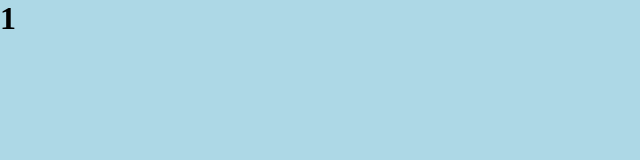
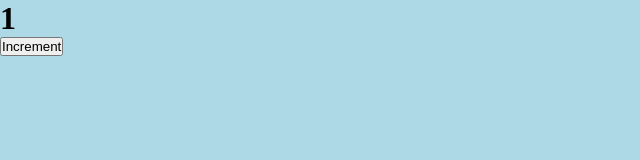
Before and after one commit to Manidoux41/tutoreact-videv, a React (Vite) app: page / in a window 1280 px wide. Shown: the top 160 px of the page, without its empty margins (0-640 px from the left). Built offline with nearby package versions, Linux system fonts and the light colour scheme.

Commit message:
cas simple de useState avec counter

```diff
--- a/src/App.jsx
+++ b/src/App.jsx
@@ -6,12 +6,15 @@ const App = () => {
 const [counter, setCounter] = useState(1)
 
 // comportements
-
+const handleClick = () => {
+    setCounter(counter+ + 1)
+}
 
 // affichage
   return (
     <div className='App'>
         <h1>{counter}</h1>
+        <button onClick={handleClick}>Increment</button>
     </div>
   )
 }
```
